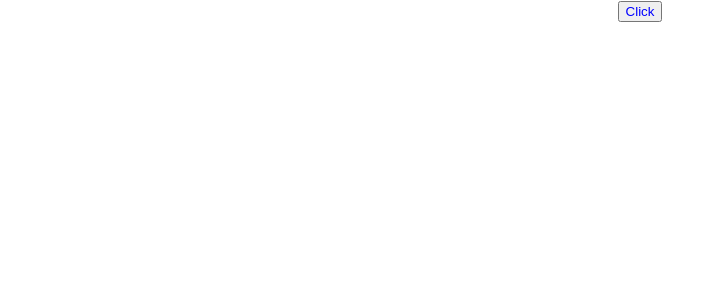
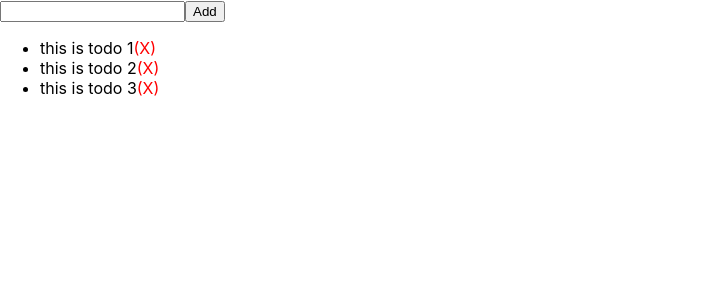
Before and after one commit to hundredin/react-redux-context, a React (Create React App) app: page / in a window 1280 px wide. Shown: the top 300 px of the page, without its empty margins (0-725 px from the left). Built offline with nearby package versions, Linux system fonts and the light colour scheme.

Commit message:
3. Todo App using Context API and useReducer

```diff
--- a/src/App.css
+++ b/src/App.css
@@ -1,7 +1,3 @@
-.App {
-  text-align: center;
-}
-
 .App-logo {
   height: 40vmin;
   pointer-events: none;
@@ -36,3 +32,7 @@
     transform: rotate(360deg);
   }
 }
+
+.done {
+  text-decoration: line-through;
+}
--- a/src/App.js
+++ b/src/App.js
@@ -1,11 +1,12 @@
 import React from 'react';
 import './App.css';
 import ContextExample from './ContextExample'
-
+import TodoContextExample from './todo/TodoContextExample'
 function App() {
   return (
     <div className="App">
-      <ContextExample />
+      {/* <ContextExample /> */}
+      <TodoContextExample />
     </div>
   );
 }
--- /dev/null
+++ b/src/todo/TodoContextExample.jsx
@@ -0,0 +1,71 @@
+import React, { useState, useContext } from 'react'
+import TodoProvider from './TodoProvider'
+import { Actions, TodosStateContext } from './TodoProvider'
+
+
+const TodoForm = () => {
+  const [value, setValue] = useState('');
+  const context = useContext(TodosStateContext);
+  const { dispatch } = context
+
+  const handleAdd = () => {
+    if (value) {
+      dispatch(Actions.create(value))
+      setValue('')
+    }
+  }
+
+  return (
+    <div>
+      <input type="text" onChange={e => setValue(e.target.value)} value={value}/>
+      <button type="button" onClick={handleAdd}>Add</button>
+    </div>
+  )
+}
+
+const TodoItem = ({todo}) => {
+  const context = useContext(TodosStateContext);
+
+  const { dispatch } = context
+
+  const handleToggle = () => {
+    dispatch(Actions.toggle(todo.id))
+  }
+
+  const handleRemove = () => {
+    dispatch(Actions.remove(todo.id))
+  }
+
+  return (
+    <li>
+      <span onClick={handleToggle} className={todo.done ? 'done' : ''}>{todo.text}</span>
+      <span onClick={handleRemove} style={{color: 'red'}}>(X)</span>
+    </li>
+  )
+}
+
+const TodoList = () => {
+  const context = useContext(TodosStateContext);
+  const { state } = context
+  return (
+    <div>
+      <ul>
+        {state.map(todo => {
+          return <TodoItem todo={todo}/>
+        })}
+      </ul>
+    </div>
+  )
+}
+
+
+const TodoContextExample = () => {
+  return (
+    <TodoProvider>
+      <TodoForm/>
+      <TodoList/>
+    </TodoProvider>
+  )
+}
+
+export default TodoContextExample
--- /dev/null
+++ b/src/todo/TodoProvider.jsx
@@ -0,0 +1,58 @@
+import React, { createContext, useReducer } from 'react';
+
+const initialTodos = [
+  {id: 1, text: 'this is todo 1', done: false},
+  {id: 2, text: 'this is todo 2', done: false},
+  {id: 3, text: 'this is todo 3', done: false}
+]
+export const TodosStateContext = createContext();
+
+const create = (text) => ({
+  type: 'CREATE',
+  text
+})
+
+const remove = (id) => ({
+  type: 'REMOVE',
+  id
+})
+
+const toggle = (id) => ({
+  type: 'TOGGLE',
+  id
+})
+
+
+function todosReducer(state, action) {
+  switch (action.type) {
+    case 'CREATE':
+      const nextId = Math.max(...state.map(todo => todo.id)) + 1;
+      return state.concat({
+        id: nextId,
+        text: action.text,
+        done: false
+      });
+    case 'TOGGLE':
+      return state.map(todo =>
+        todo.id === action.id ? { ...todo, done: !todo.done } : todo
+      );
+    case 'REMOVE':
+      return state.filter(todo => todo.id !== action.id);
+    default:
+      throw new Error('Unhandled action');
+  }
+}
+
+export const Actions = {
+  create, remove, toggle
+}
+
+export default function TodoProvider({children}) {
+  const [state, dispatch] = useReducer(todosReducer, initialTodos)
+
+  return (
+    <TodosStateContext.Provider value={{state, dispatch}}>
+      {children}
+    </TodosStateContext.Provider>
+  )
+}
```
